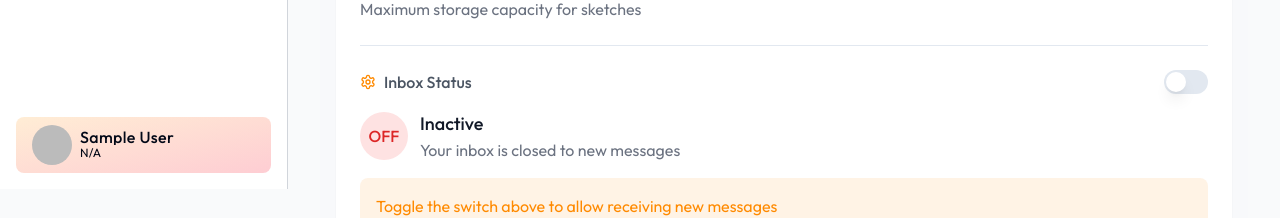
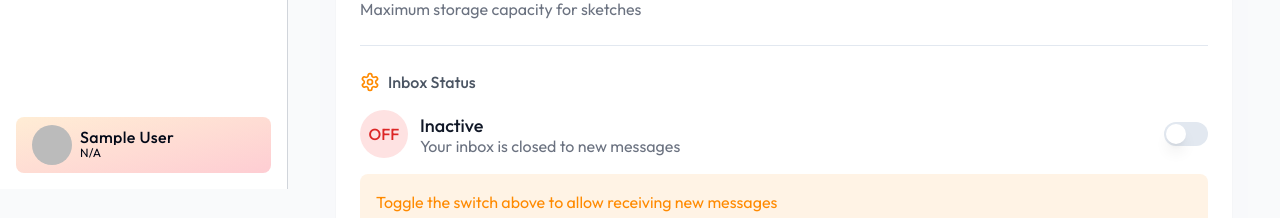
Before and after one commit to s4shibam/ckret, a Next.js app: page /dashboard/settings in a window 1280 px wide. Shown: the part 611-829 px from the top of the page. Built offline with nearby package versions, Linux system fonts and the light colour scheme; no server answers; sample sign-in values are in the browser's storage; what tailwindcss-animated would draw is missing.

Commit message:
style: update inbox status component layout

```diff
--- a/src/components/dashboard/inbox-status.tsx
+++ b/src/components/dashboard/inbox-status.tsx
@@ -27,22 +27,11 @@ const InboxStatus = () => {
     <div>
       <div className="mb-4 flex items-center justify-between">
         <div className="flex items-center gap-2">
-          <Settings className="h-4 w-4 text-ckret-primary" />
+          <Settings className="size-5 text-ckret-primary" />
           <span className="text-base font-medium text-gray-600">
             Inbox Status
           </span>
         </div>
-
-        {isToggleInboxStatusLoading ? (
-          <div className="grid h-7 w-11 place-items-center rounded-full bg-gray-100">
-            <Loader className="h-4 w-4 animate-spin text-ckret-primary" />
-          </div>
-        ) : (
-          <Switch
-            checked={data?.user?.is_inbox_enabled}
-            onClick={() => toggleInboxStatusMutate()}
-          />
-        )}
       </div>
 
       <div className="space-y-4">
@@ -60,15 +49,27 @@ const InboxStatus = () => {
             </span>
           </div>
           <div>
-            <p className="text-lg font-medium text-gray-900">
+            <p className="text-lg/6 font-medium text-gray-900">
               {data?.user?.is_inbox_enabled ? 'Active' : 'Inactive'}
             </p>
-            <p className="text-base text-gray-500">
+            <p className="text-base/4 text-gray-500">
               {data?.user?.is_inbox_enabled
                 ? 'Your inbox is open to receive messages'
                 : 'Your inbox is closed to new messages'}
             </p>
           </div>
+
+          {isToggleInboxStatusLoading ? (
+            <div className="ml-auto grid h-7 w-11 place-items-center rounded-full bg-zinc-100">
+              <Loader className="h-4 w-4 animate-spin text-ckret-primary" />
+            </div>
+          ) : (
+            <Switch
+              className="ml-auto"
+              checked={data?.user?.is_inbox_enabled}
+              onClick={() => toggleInboxStatusMutate()}
+            />
+          )}
         </div>
 
         <div className="rounded-lg bg-ckret-primary/10 p-4">
```
